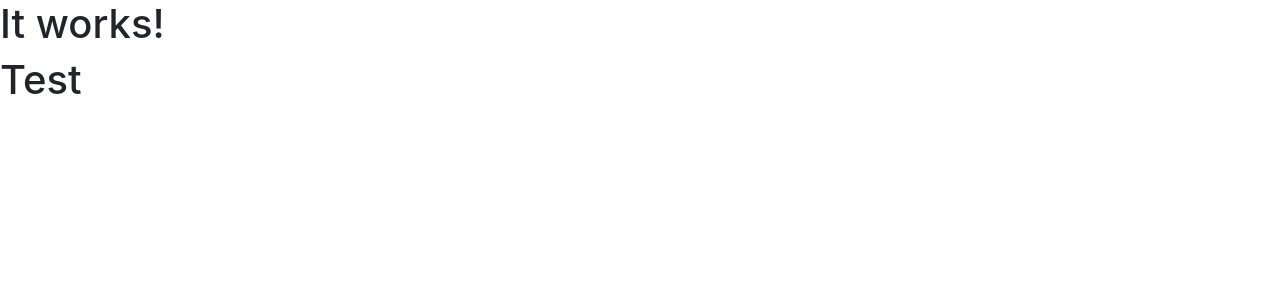
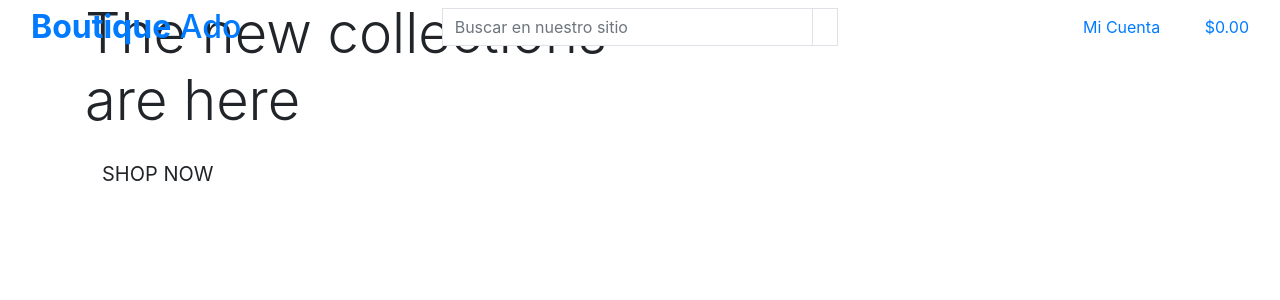
Before and after one commit to devjldp/boutique-ado, a Django app: page / in a window 1280 px wide. Shown: the top 300 px of the page. Run offline with Django 5.2, Linux system fonts and the light colour scheme; some libraries are stand-ins or nearby versions.

Commit message:
Added main page header

```diff
--- a/boutique_ado/settings.py
+++ b/boutique_ado/settings.py
@@ -41,7 +41,7 @@
     'allauth',  # Agrega la aplicación de autenticación y registro AllAuth, que proporciona funciones avanzadas para autenticación y registro de usuarios.
     'allauth.account',  # Agrega la aplicación de cuentas de AllAuth, que se encarga del registro y la gestión de cuentas de usuario.
     'allauth.socialaccount',  # Agrega la aplicación de cuentas sociales de AllAuth, que permite la autenticación a través de servicios de redes sociales.
-    'home',
+    'home', # Agrega la aplicacion home
 ]
 
 
--- a/home/templates/home/index.html
+++ b/home/templates/home/index.html
@@ -3,9 +3,27 @@
 <!-- Esta línea carga los archivos estáticos necesarios para la página -->
 {% load static %}
 
+{% block page_header %}
+  <div class="container header-container">
+
+  </div>
+{% endblock %}
 
 {% block content %}
 
-  <h1 class "display-4 text-success"> It works! </h1>
-  <h1> Test </h1>
+  <div class = "container h-100">
+    <div class="row">
+      <div class="col-7 col-md-6 my-auto">
+        <h1 class="display-4 logo-font text-black">
+          The new collections are here
+        </h1>
+        <div>
+          <h4>
+            <a href="" class="shop-now-button btn btn-lg rounded-0 text-uppercase py-3">Shop Now</a>
+          </h4>
+        </div>
+      </div>
+    </div>
+  </div>
+
 {% endblock %}
--- a/templates/base.html
+++ b/templates/base.html
@@ -2,25 +2,26 @@
 
 <!DOCTYPE html>
 <html lang="en">
+
+<!-- ============== HEAD  ================ -->
   <head>
     {% block meta %}
-    <!-- se utiliza para especificar la versión de Internet Explorer que debe usar el navegador para renderizar una página web. -->
-    <meta http-equiv="X-UA-Compatible" content="ie=edge" />
-    <meta charset="utf-8" />
-    <meta name="viewport" content="width=device-width, initial-scale=1, shrink-to-fit=no" />
+      <!-- se utiliza para especificar la versión de Internet Explorer que debe usar el navegador para renderizar una página web. -->
+      <meta http-equiv="X-UA-Compatible" content="ie=edge" />
+      <meta charset="utf-8" />
+      <meta name="viewport" content="width=device-width, initial-scale=1, shrink-to-fit=no" />
     {% endblock %}
+
     {% block extra_meta %}
     {% endblock %}
+
     {% block corecss %}
-      <link
-        rel="stylesheet"
-        href="https://stackpath.bootstrapcdn.com/bootstrap/4.4.1/css/bootstrap.min.css"
-        integrity="sha384-Vkoo8x4CGsO3+Hhxv8T/Q5PaXtkKtu6ug5TOeNV6gBiFeWPGFN9MuhOf23Q9Ifjh"
-        crossorigin="anonymous"
-      />
+      <link rel="stylesheet" href="https://stackpath.bootstrapcdn.com/bootstrap/4.4.1/css/bootstrap.min.css" integrity="sha384-Vkoo8x4CGsO3+Hhxv8T/Q5PaXtkKtu6ug5TOeNV6gBiFeWPGFN9MuhOf23Q9Ifjh" crossorigin="anonymous">
     {% endblock %}
+
     {% block extra_css %}
     {% endblock %}
+
     {% block corejs %}
       <script
         src="https://cdn.jsdelivr.net/npm/jquery@3.5.1/dist/jquery.min.js"
@@ -38,13 +39,100 @@
         crossorigin="anonymous"
       ></script>
     {% endblock %}
+
     {% block extra_js %}
     {% endblock %}
 
     <title>Boutique Ado {% block extra_title %}{% endblock %}</title>
   </head>
+
+<!-- ============== body  ================ -->
+
   <body>
-    <header class="container-fluid fixed-top"></header>
+
+    <header class="container-fluid fixed-top">
+      <div class="row">
+        <!-- Sección del Logotipo -->
+        <div class="col-12 col-lg-4 my-auto py-1 py-lg-0 text-center text-lg-left">
+          <!-- Enlace a la página de inicio -->
+          <a href="{% url 'home' %}" class="nav-link main-logo-link">
+            <!-- Logotipo principal -->
+            <h2 class="logo-font text-black my-0"><strong>Boutique</strong> Ado</h2>
+          </a>
+        </div>
+
+        <!-- Sección del Formulario de Búsqueda -->
+        <div class="col-12 col-lg-4 my-auto py-1 py-lg-0">
+          <!-- Formulario de búsqueda -->
+          <form method="GET" action="">
+            <div class="input-group w-100">
+              <!-- Entrada de búsqueda -->
+              <input class="form-control border border-black rounded-0" type="text" name="q" placeholder="Buscar en nuestro sitio">
+              <div class="input-group-append">
+                <!-- Botón de búsqueda -->
+                <button class="form-control btn btn-black border border-black rounded-0" type="submit">
+                  <span class="icon">
+                    <!-- Icono de búsqueda -->
+                    <i class="fas fa-search"></i>
+                  </span>
+                </button>
+              </div>
+            </div>
+          </form>
+        </div>
+
+        <!-- Sección de Enlaces de Cuenta y Bolsa de Compras -->
+        <div class="col-12 col-lg-4 my-auto py-1 py-lg-0">
+          <ul class="list-inline list-unstyled text-center text-lg-right my-0">
+            <!-- Menú desplegable de la cuenta -->
+            <li class="list-inline-item dropdown">
+              <a class="text-black nav-link" href="#" id="user-options" data-toggle="dropdown" aria-haspopup="true" aria-expanded="false">
+                <!-- Icono y texto de la cuenta -->
+                <div class="text-center">
+                  <div>
+                    <i class="fas fa-user fa-lg"></i>
+                  </div>
+                  <p class="my-0">Mi Cuenta</p>
+                </div>
+              </a>
+              <!-- Menú desplegable -->
+              <div class="dropdown-menu border-0" aria-labelledby="user-options">
+                <!-- Elementos de menú condicionales basados en la autenticación del usuario -->
+                {% if request.user.is_authenticated %}
+                {% if request.user.is_superuser %}
+                <a href="" class="dropdown-item">Gestión de Productos</a>
+                {% endif %}
+                <a href="" class="dropdown-item">Mi Perfil</a>
+                <a href="{% url 'account_logout' %}" class="dropdown-item">Cerrar Sesión</a>
+                {% else %}
+                <a href="{% url 'account_signup' %}" class="dropdown-item">Registrarse</a>
+                <a href="{% url 'account_login' %}" class="dropdown-item">Iniciar Sesión</a>
+                {% endif %}
+              </div>
+            </li>
+
+            <!-- Bolsa de Compras -->
+            <li class="list-inline-item">
+              <!-- Enlace a la bolsa de compras -->
+              <a class="{% if grand_total %}text-info font-weight-bold{% else %}text-black{% endif %} nav-link" href="">
+                <!-- Icono de bolsa de compras y cantidad total -->
+                <div class="text-center">
+                  <div><i class="fas fa-shopping-bag fa-lg"></i></div>
+                  <p class="my-0">
+                    {% if grand_total %}
+                    ${{ grand_total|floatformat:2 }}
+                    {% else %}
+                    $0.00
+                    {% endif %}
+                  </p>
+                </div>
+              </a>
+            </li>
+          </ul>
+        </div>
+      </div>
+    </header>
+
 
     {% if messages %}
     <div class="message-container"></div>
```
